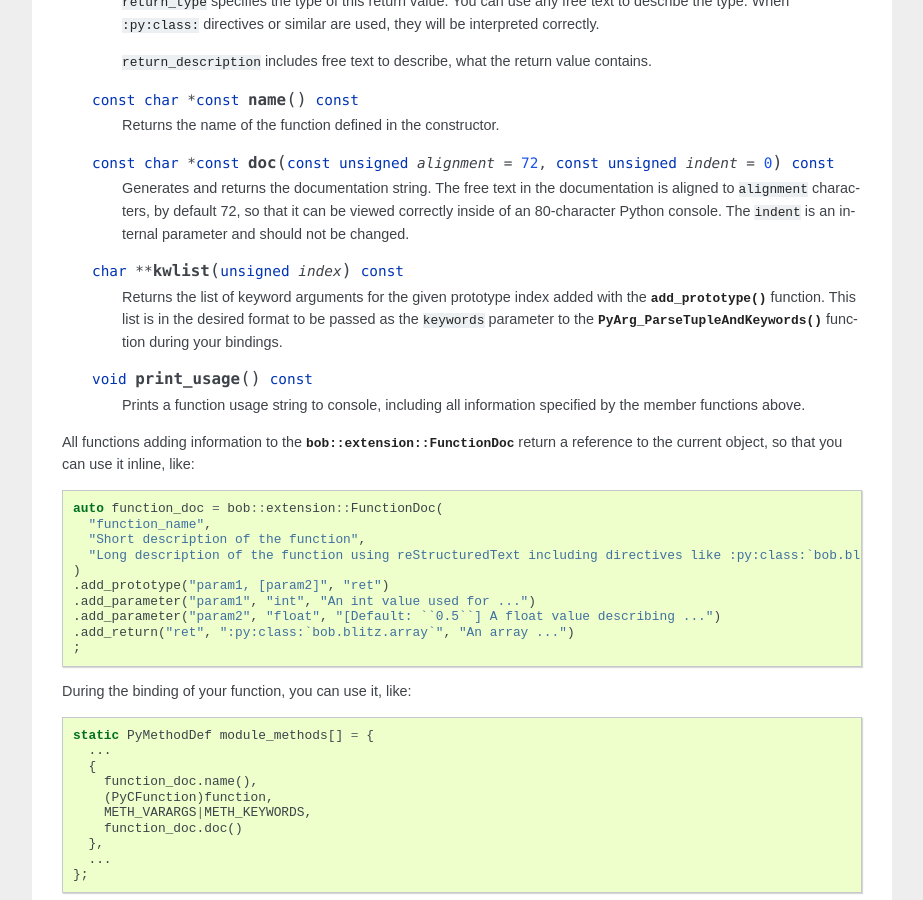
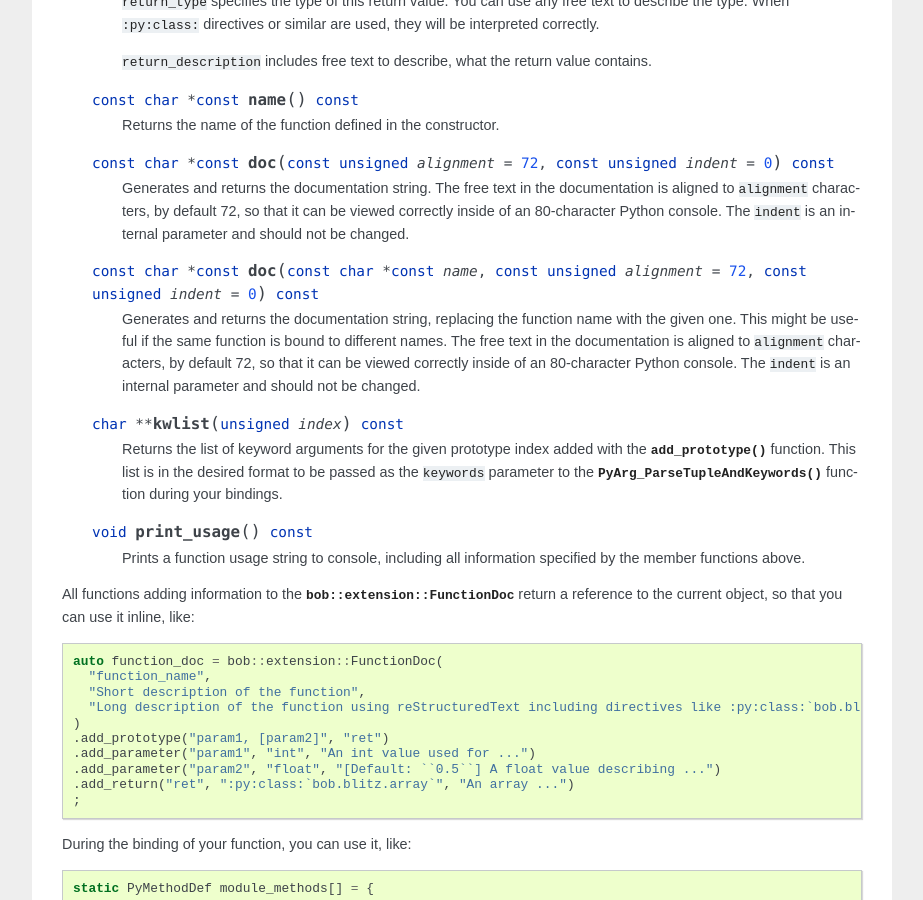
Before and after one commit to bioidiap/bob.extension, a Sphinx documentation site: the page built from doc/cpp_api.rst, in a window 1280 px wide and 900 px high, scrolled down 1862 px. Shown: the whole window, without its empty margins (198-1121 px from the left). Built offline with Sphinx 7.4.7, drawn with Linux system fonts in a browser that asks for light colours; formulas are drawn with MathJax 3; the version number could not be read and is left out.

Commit message:
Added function for documentation; added Python3 define

```diff
--- a/doc/cpp_api.rst
+++ b/doc/cpp_api.rst
@@ -134,6 +134,13 @@ Function Documentation
       The free text in the documentation is aligned to ``alignment`` characters, by default 72, so that it can be viewed correctly inside of an 80-character Python console.
       The ``indent`` is an internal parameter and should not be changed.
 
+
+   .. cpp:function:: const char* const doc(const char* const name, const unsigned alignment = 72, const unsigned indent = 0) const
+
+      Generates and returns the documentation string, replacing the function name with the given one.
+      This might be useful if the same function is bound to different names.
+      The free text in the documentation is aligned to ``alignment`` characters, by default 72, so that it can be viewed correctly inside of an 80-character Python console.
+      The ``indent`` is an internal parameter and should not be changed.
 
    .. cpp:function:: char** kwlist(unsigned index) const
 
```
Also changed, not shown: 2 other files.
